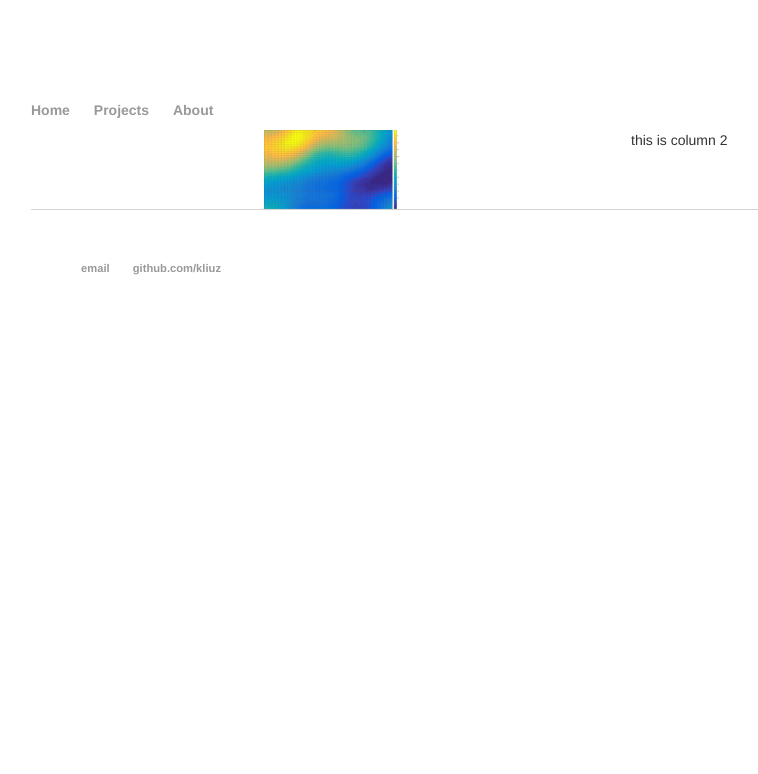
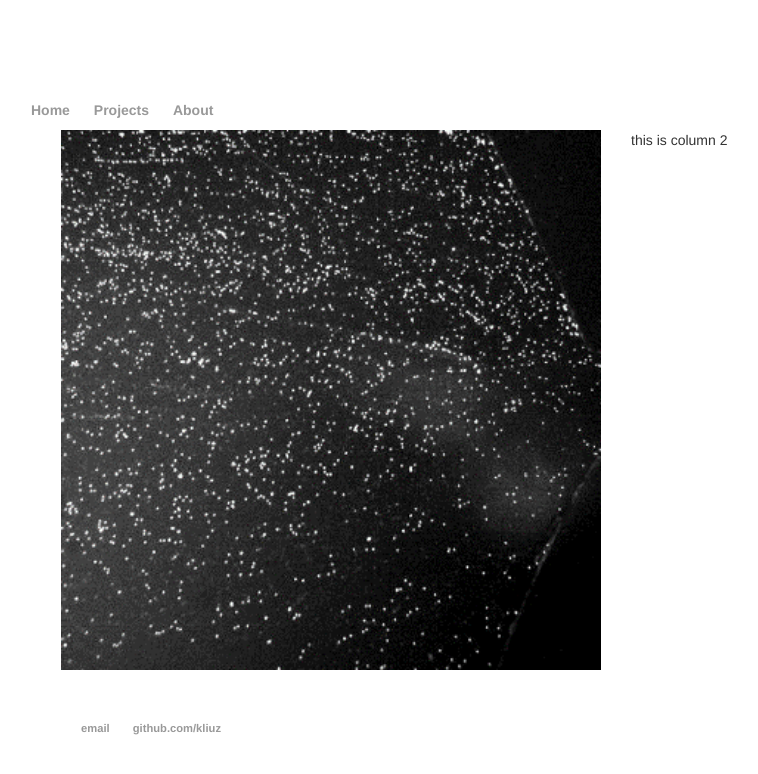
Before and after one commit to kliuz/kliuz.github.io, a Jekyll site: the page built from projects/index.html, in a window 1280 px wide. Shown: the top 774 px of the page, without its empty margins (161-919 px from the left). Built offline with Jekyll 4.4.1, drawn with Linux system fonts in a browser that asks for light colours; nearby versions of some CDN libraries; library files that are not in the unit come from our copies.

Commit message:
new imaage

```diff
--- a/css/main.css
+++ b/css/main.css
@@ -30,7 +30,6 @@ p {
 }
 footer {
     padding: 50px;
-    border-top: 1px solid #d5d5d5;
     font-size: .8em;
 }
 
--- a/projects/index.html
+++ b/projects/index.html
@@ -5,7 +5,7 @@ title: My projects
 <div class="container-fluid">
 <div class="row">
 	<div class="col-sm-6 text-center">
-		<img src="flow.jpg" alt="Shear stress map of wormlike micelle flow" width="25%" height="100%">
+		<img src="tracerflow_square.png" alt="Shear stress map of wormlike micelle flow" width="100%" height="100%">
 	</div>
 	<div class="col-sm-6">this is column 2</div>
 </div>
```
Also changed, not shown: flow.jpg (renamed from projects/flow.jpg), projects/tracerflow.png (added), projects/tracerflow_square.png (added).
